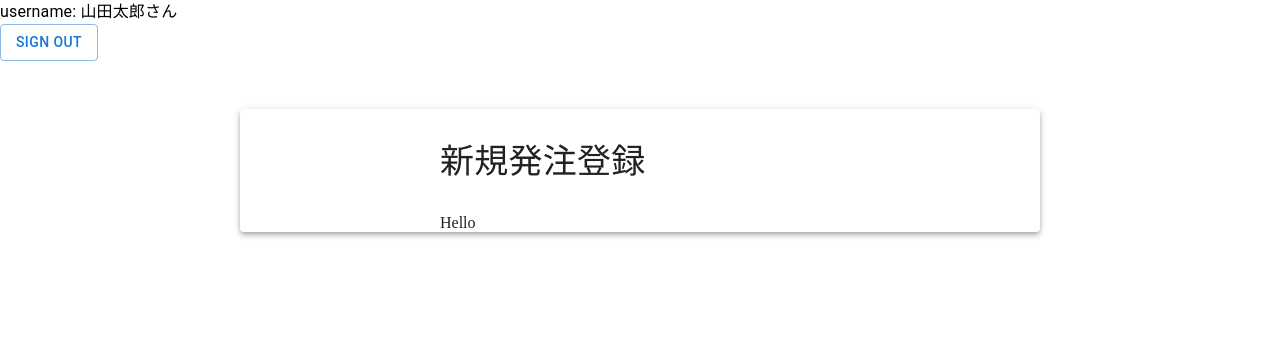
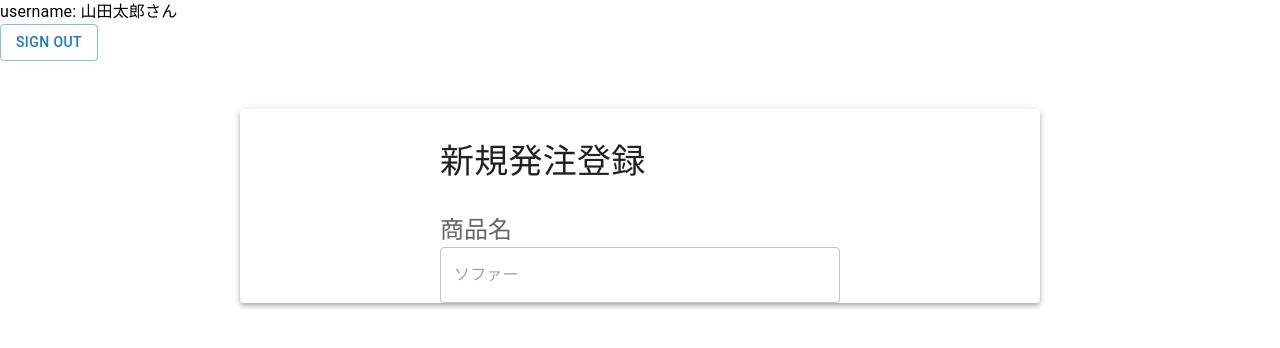
Before and after one commit to uraaaa24/stock-management, a Next.js app: page /order/create in a window 1280 px wide. Shown: the top 348 px of the page. Built offline with nearby package versions, Linux system fonts and the light colour scheme.

Commit message:
productNameFormを作成

```diff
--- a/src/components/organisms/productForms/productNameForm/index.tsx
+++ b/src/components/organisms/productForms/productNameForm/index.tsx
@@ -1,3 +1,4 @@
+import { InputLabel, TextField, Typography } from '@mui/material'
 import { Controller, useFormContext } from 'react-hook-form'
 
 type ProductNameFormProps = {
@@ -15,7 +16,23 @@ const ProductNameForm = ({ name = 'productName' }: ProductNameFormProps) => {
                 rules={{ required: '商品名を入力してください' }}
                 defaultValue=""
                 render={({ field, fieldState }) => {
-                    return <>Hello</>
+                    return (
+                        <>
+                            <InputLabel htmlFor={name}>
+                                <Typography variant="h5">商品名</Typography>
+                            </InputLabel>
+                            <TextField
+                                {...field}
+                                id={name}
+                                type="text"
+                                variant="outlined"
+                                placeholder="ソファー"
+                                error={fieldState.invalid}
+                                helperText={fieldState.error?.message}
+                                fullWidth
+                            />
+                        </>
+                    )
                 }}
             />
         </>
```
